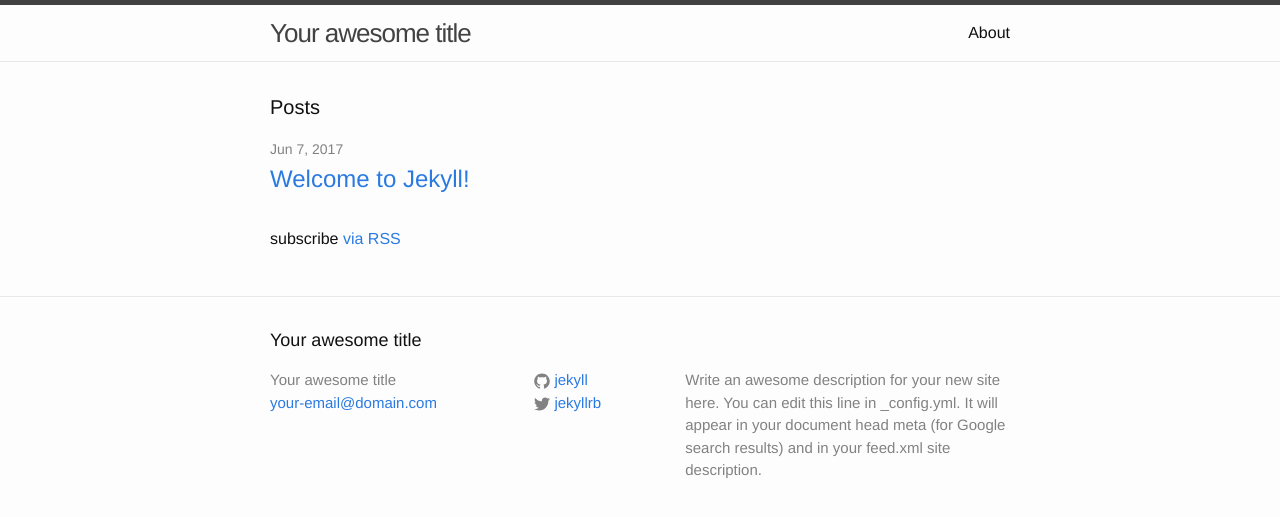
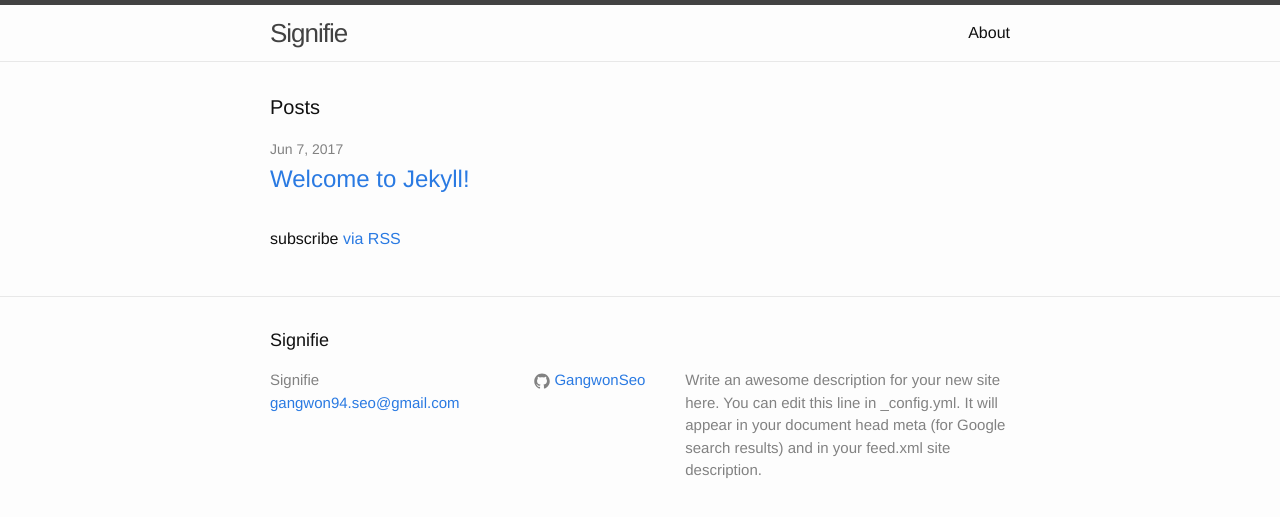
Before and after one commit to GangwonSeo/gangwonseo.github.io, a Jekyll site: the page built from index.html, in a window 1280 px wide. Shown: the top 517 px of the page. Built offline with Jekyll 4.4.1, drawn with Linux system fonts in a browser that asks for light colours.

Commit message:
change _config.yml

```diff
--- a/_config.yml
+++ b/_config.yml
@@ -6,16 +6,16 @@
 # 'jekyll serve'. If you change this file, please restart the server process.
 
 # Site settings
-title: Your awesome title
-email: your-email@domain.com
+title: Signifie
+email: gangwon94.seo@gmail.com
 description: > # this means to ignore newlines until "baseurl:"
   Write an awesome description for your new site here. You can edit this
   line in _config.yml. It will appear in your document head meta (for
   Google search results) and in your feed.xml site description.
 baseurl: "" # the subpath of your site, e.g. /blog
 url: "http://yourdomain.com" # the base hostname & protocol for your site
-twitter_username: jekyllrb
-github_username:  jekyll
+twitter_username:
+github_username:  GangwonSeo
 
 # Build settings
 markdown: kramdown
```
